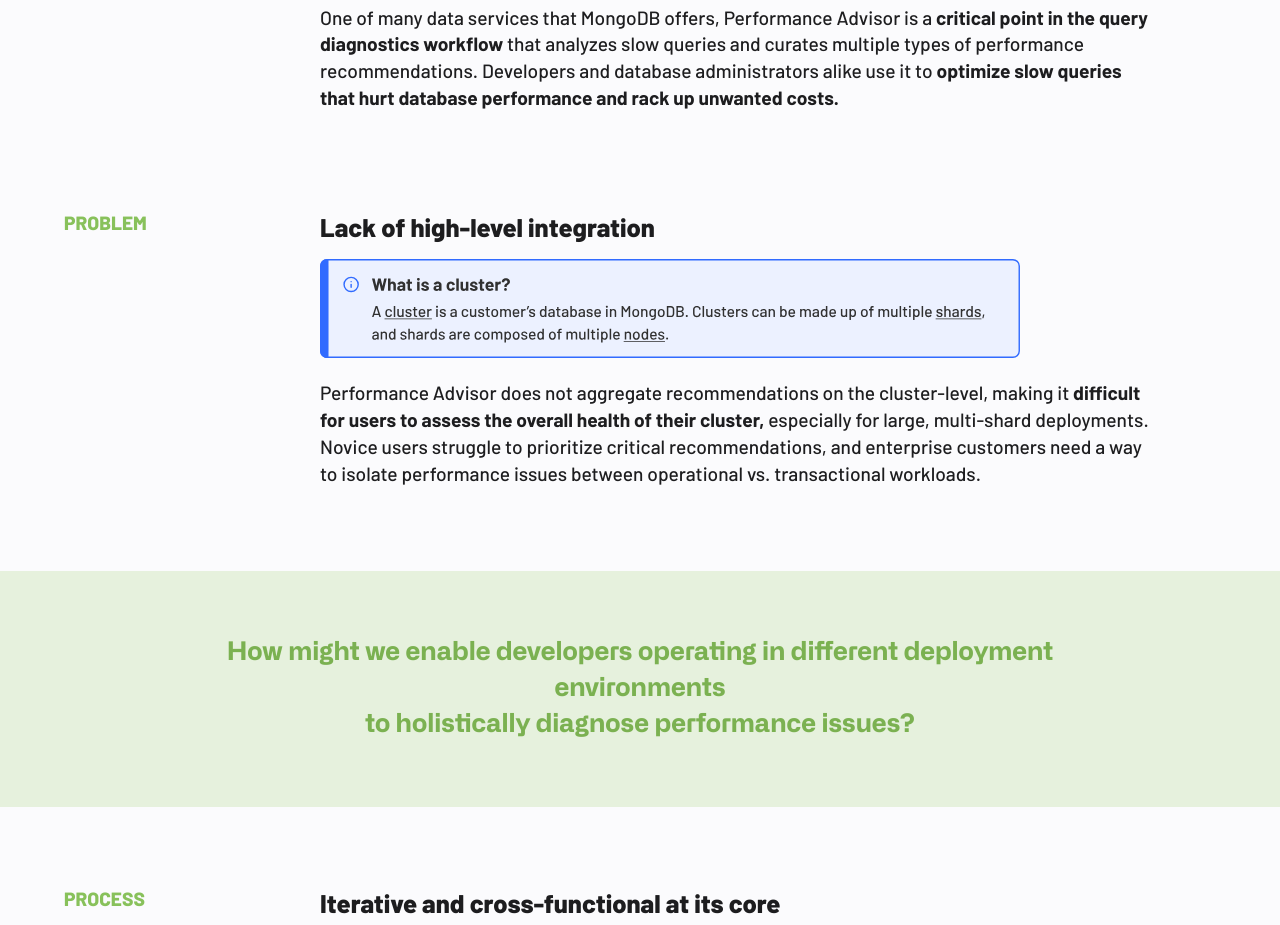
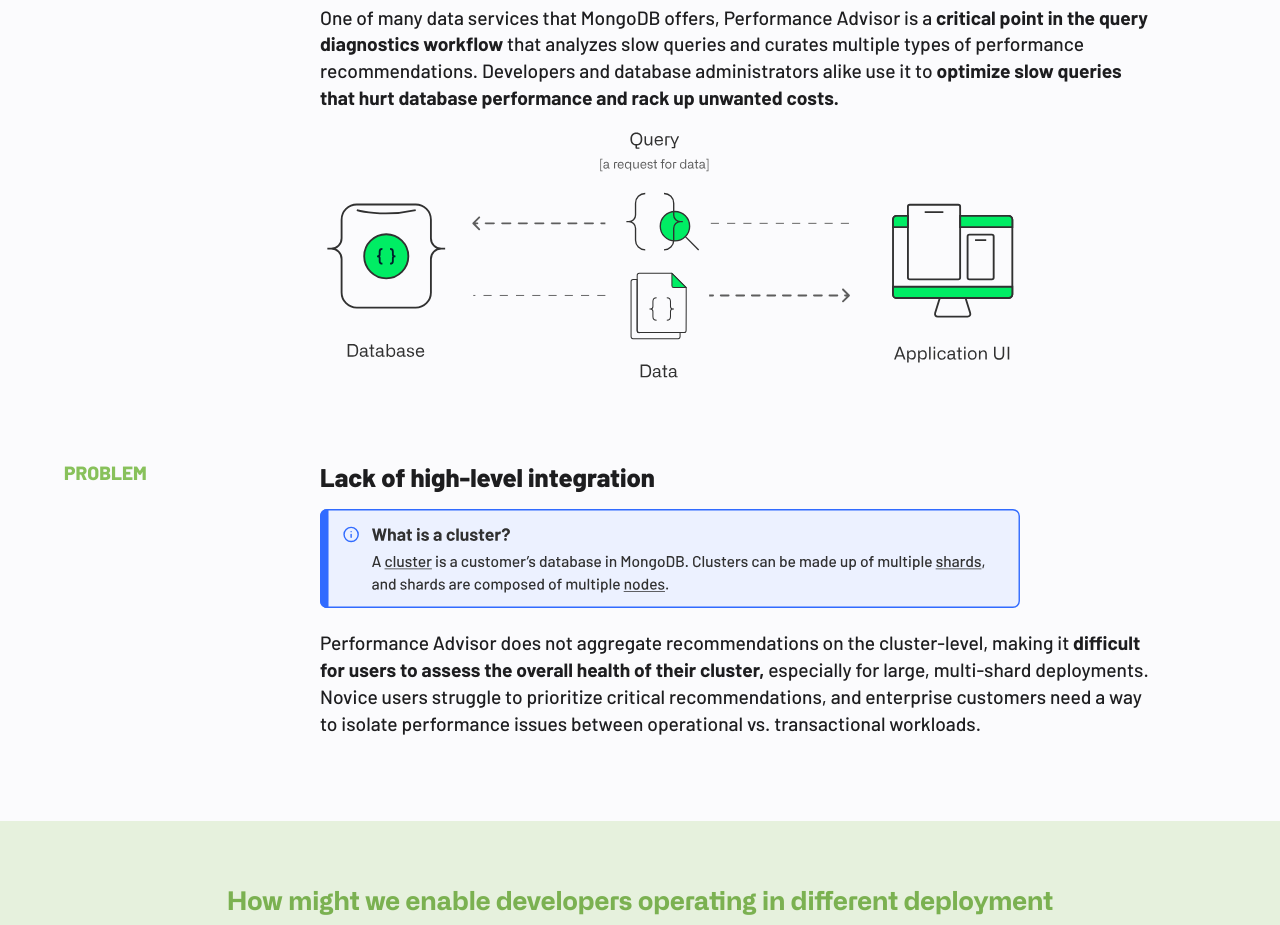
Before and after one commit to JustinChong123/personal-website, a React (Create React App) app: page /mongodb-case-study in a window 1280 px wide. Shown: the part 1440-2365 px from the top of the page. Built offline with nearby package versions, Linux system fonts and the light colour scheme.

Commit message:
added performance advisor query model image

```diff
--- a/src/components/Projects/Case Studies/PerformanceAdvisor.js
+++ b/src/components/Projects/Case Studies/PerformanceAdvisor.js
@@ -6,6 +6,7 @@
 
 import paCoverBottom from './Performance Advisor Images/pa-cover-bottom.svg'
 import paStats from './Performance Advisor Images/pa-stats.svg'
+import paQueryModel from './Performance Advisor Images/pa-query-model.svg'
 import paClusterInfoBanner from './Performance Advisor Images/pa-cluster-info-banner.svg'
 import paProcess from './Performance Advisor Images/pa-process.png'
 import paTakeaways from './Performance Advisor Images/pa-takeaways.png'
@@ -40,6 +41,7 @@
                     <div className="caseMain">
                         <h1 className="caseSectionHeader">An integrated performance insights tool</h1>
                         <p className="caseText">One of many data services that MongoDB offers, Performance Advisor is a <span className="fitkitchBoldText">critical point in the query diagnostics workflow</span> that analyzes slow queries and curates multiple types of performance recommendations. Developers and database administrators alike use it to <span className="fitkitchBoldText">optimize slow queries that hurt database performance and rack up unwanted costs.</span></p>
+                        <img id="paQueryModel" src={paQueryModel} width="700" alt=''/>
                     </div>
                 </div>
 
```
Also changed, not shown: src/components/Projects/Case Studies/Performance Advisor Images/pa-query-model.svg (added).
